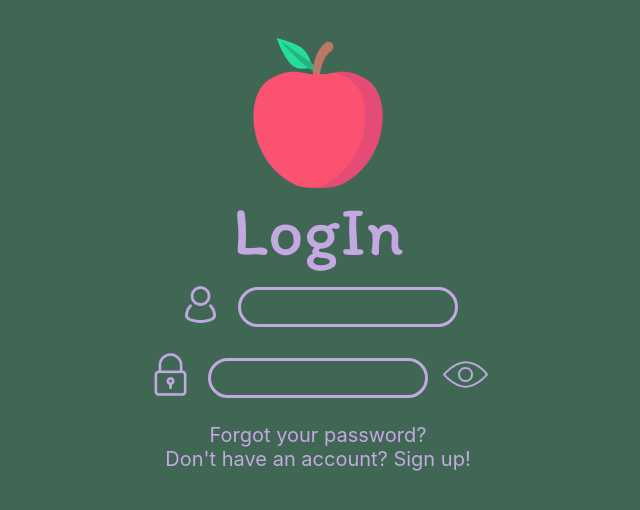
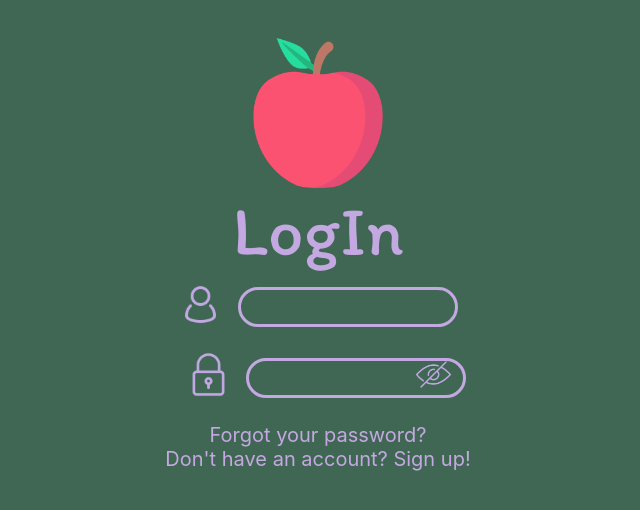
Before and after one commit to nullbeep/SocialOrganizer, a React (Create React App) app: page / in a window 1280 px wide. Shown: the top 510 px of the page, without its empty margins (322-962 px from the left). Built offline with nearby package versions, Linux system fonts and the light colour scheme.

Commit message:
password applied

```diff
--- a/src/LoginPage/index.js
+++ b/src/LoginPage/index.js
@@ -55,18 +55,24 @@ const Input = styled.input`
   padding: 7px;
 `;
 const EyeIcon = styled.img`
-  width: 45px;
-  height: 45px;
+  width: 35px;
+  height: 35px;
   margin-bottom: 0.4vw;
-  margin-left: 15px;
+  margin-left: -50px;
+  /* margin-left: 15px; */
   filter: invert(91%) sepia(24%) saturate(3490%) hue-rotate(193deg)
     brightness(90%) contrast(97%);
-`
+`;
 const Paragraph = styled.div`
   color: #c4a8e1;
   font-size: 20px;
 `;
 function LoginPage() {
+  const [showPassword, setShowPassord] = useState(false);
+
+  const changePasswordStatus = () => {
+    setShowPassord(!showPassword);
+  };
   return (
     <Container>
       <LogoIcon src={Apple} />
@@ -77,8 +83,12 @@ function LoginPage() {
       </Wrapper>
       <Wrapper>
         <IDIcon src={Pass} />
-        <Input type="password" />
-        <EyeIcon src={Eye}/>
+        <Input type={showPassword ? "text" : "password"} />
+        {showPassword ? (
+          <EyeIcon src={Eye} onClick={changePasswordStatus} />
+        ) : (
+          <EyeIcon src={Eyeclose} onClick={changePasswordStatus} />
+        )}
       </Wrapper>
       <Paragraph>Forgot your password?</Paragraph>
       <Paragraph>Don't have an account? Sign up!</Paragraph>
```
